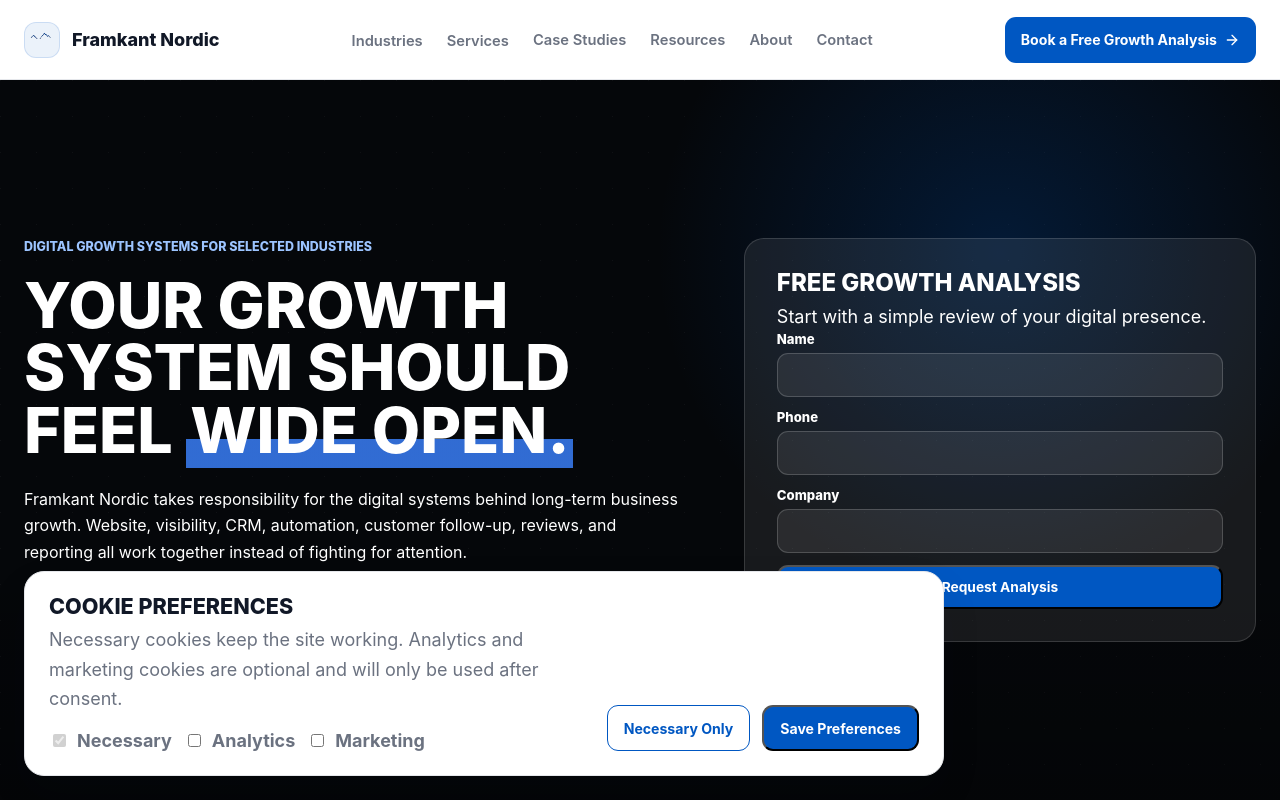
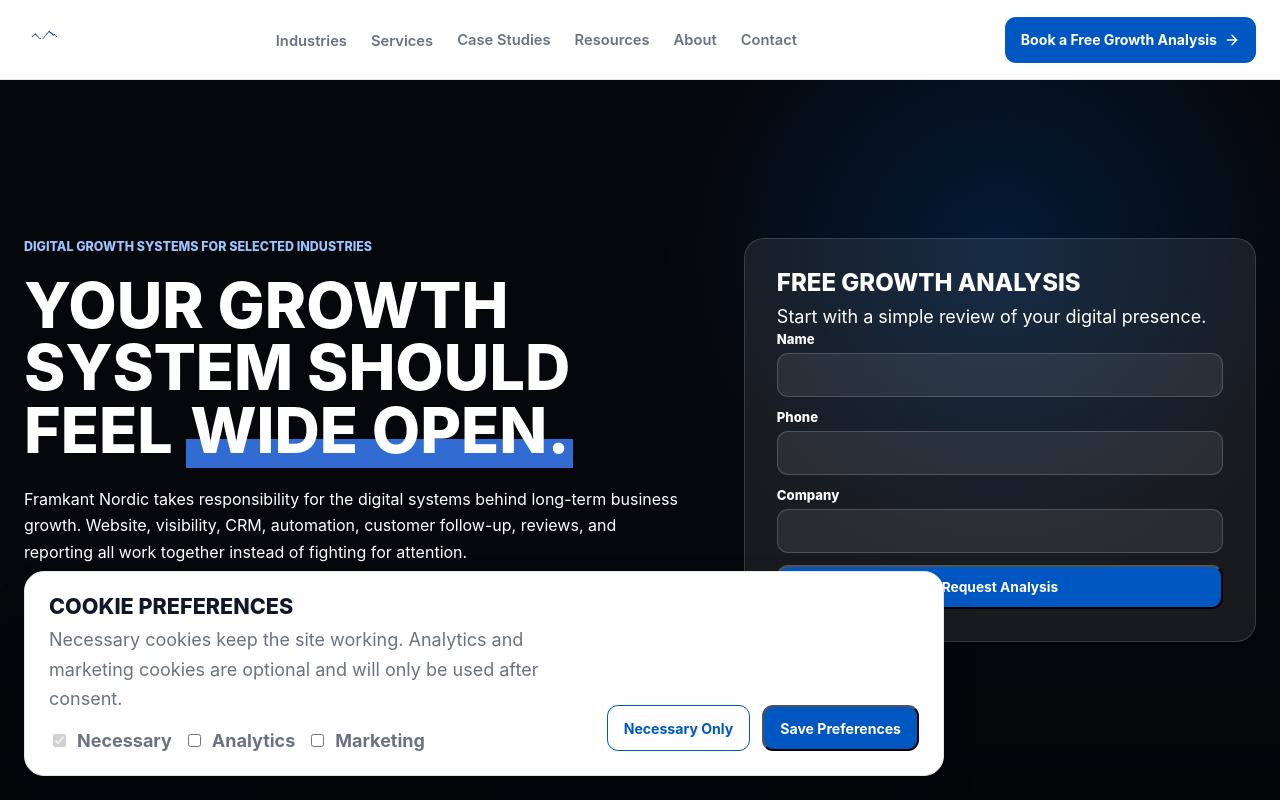
Before and after one commit to mawa8633/framkant-nordic, a Next.js app: page / in a window 1280 px wide. Shown: the top 800 px of the page. Built offline with nearby package versions, Linux system fonts and the light colour scheme.

Commit message:
Simplify header logo branding

```diff
--- a/app/globals.css
+++ b/app/globals.css
@@ -158,22 +158,20 @@
 .brand {
   align-items: center;
   display: inline-flex;
-  gap: 12px;
+  gap: 0;
   font-weight: 800;
 }
 
 .brand-mark {
   align-items: center;
-  background: rgba(0, 87, 194, 0.08);
-  border: 1px solid rgba(0, 87, 194, 0.14);
-  border-radius: 12px;
-  color: #ffffff;
+  background: transparent;
+  border: 0;
+  border-radius: 0;
   display: inline-flex;
-  font-size: 0.78rem;
-  height: 36px;
+  height: 44px;
   justify-content: center;
-  overflow: hidden;
-  width: 36px;
+  overflow: visible;
+  width: 44px;
 }
 
 .brand-mark img {
@@ -1822,6 +1820,7 @@
 }
 
 .footer-brand {
+  gap: 12px;
   margin-bottom: 16px;
 }
 
--- a/components/site-header.tsx
+++ b/components/site-header.tsx
@@ -12,12 +12,11 @@
           <Image
             src="/assets/logos/framkant-nordic-logo-transparent.png"
             alt=""
-            width={36}
-            height={36}
+            width={44}
+            height={44}
             priority
           />
         </span>
-        <span>{site.name}</span>
       </Link>
       <input className="nav-toggle" id="nav-toggle" type="checkbox" aria-label="Toggle navigation" />
       <label
```
